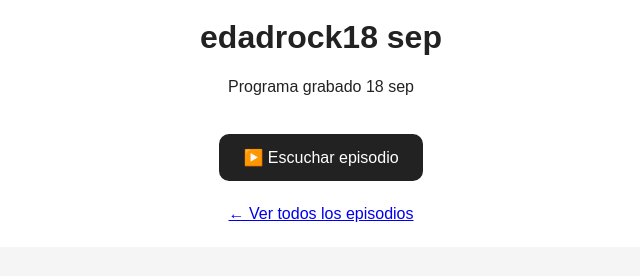
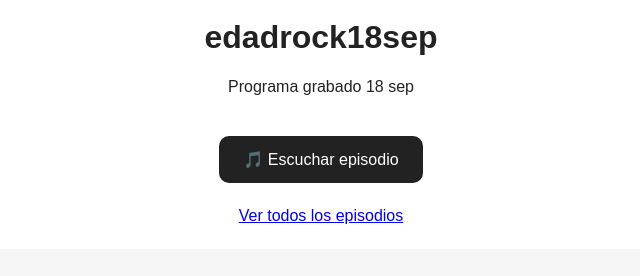
Before and after one commit to CanleRockradio/podcastradio, a plain HTML site: page episodios/episodio-01/index.html in a window 1280 px wide. Shown: the part 68-344 px from the top of the page, without its empty margins (319-959 px from the left). Drawn offline with Linux system fonts and the light colour scheme.

Commit message:
Refactor index.html for episode 01
Updated HTML structure and metadata for episode 01.

```diff
--- a/episodios/episodio-01/index.html
+++ b/episodios/episodio-01/index.html
@@ -2,18 +2,14 @@
 <html lang="es">
 <head>
   <meta charset="utf-8">
-  <meta name="viewport" content="width=device-width,initial-scale=1">
+  <meta name="viewport" content="width=device-width, initial-scale=1">
 
-  <title>edadrock18 sep</title>
-
+  <title>edadrock18sep</title>
   <meta name="description" content="Programa grabado 18 sep">
 
-  <!-- Vista previa para Facebook -->
-  <meta property="og:title" content="edadrock18 sep">
+  <meta property="og:title" content="edadrock18sep">
   <meta property="og:description" content="Programa grabado 18 sep">
-  <meta property="og:image" content="https://canlerockradio.github.io/podcastradillo/episodios/episodio-01/caratula.jpg">
-  <meta property="og:type" content="website">
-  <meta property="og:url" content="https://canlerockradio.github.io/podcastradillo/episodios/episodio-01/">
+  <meta property="og:image" content="https://TU-USUARIO.github.io/podcast/episodios/episodio-01/caratula.jpg">
 
   <style>
     body {
@@ -28,7 +24,7 @@
     main {
       background: white;
       padding: 24px;
-      border-radius: 16px;
+      border-radius: 14px;
       text-align: center;
     }
 
@@ -40,7 +36,7 @@
 
     .boton {
       display: inline-block;
-      margin-top: 22px;
+      margin-top: 24px;
       padding: 14px 24px;
       border-radius: 10px;
       background: #222;
@@ -56,27 +52,25 @@
 </head>
 
 <body>
-
   <main>
-
     <img src="caratula.jpg" alt="Carátula del podcast">
 
-  <h1>edadrock18 sep</h1>
+    <h1>edadrock18sep</h1>
 
     <p>Programa grabado 18 sep</p>
 
-  <a class="boton"
-     href=https://mega.nz/file/F19xHCqY#zV563GGdeLXfyl24K3Fg8V3A-bw1eaeeYMY02ie5pzM""
+    <a
+      class="boton"
+      href="https://mega.nz/file/F19xHCqY#zV563GGdeLXfyl24K3Fg8V3A-bw1eaeeYMY02ie5pzM"
       target="_blank"
-     rel="noopener">
-     ▶️ Escuchar episodio
+      rel="noopener"
+    >
+      🎵 Escuchar episodio
     </a>
 
     <a class="volver" href="../../">
-    ← Ver todos los episodios
+      Ver todos los episodios
     </a>
-
   </main>
-
 </body>
 </html>
```
Lines whose indentation alone changed are shown as unchanged.
